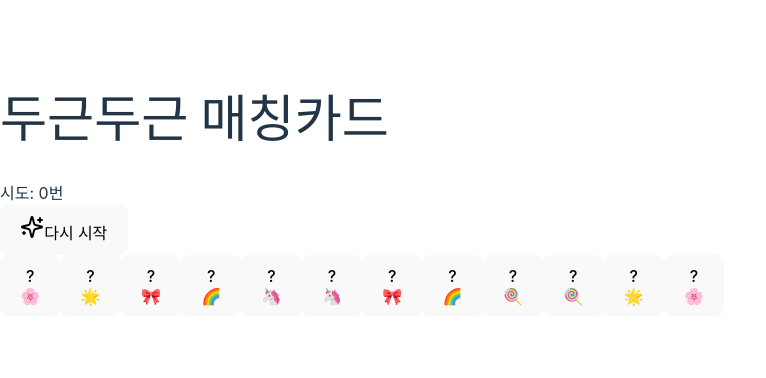
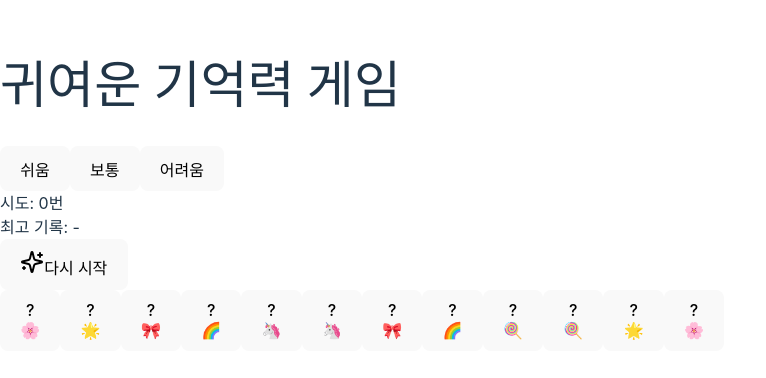
Before and after one commit to KIM-17/matching-card-game, a React (Vite) app: page / in a window 1280 px wide. Shown: the part 214-592 px from the top of the page, without its empty margins (0-766 px from the left). Built offline with nearby package versions, Linux system fonts and the light colour scheme.

Commit message:
Update App.jsx with improved memory game

```diff
--- a/src/App.jsx
+++ b/src/App.jsx
@@ -1,12 +1,27 @@
 import React, { useState, useEffect } from 'react';
 import { Sparkles } from 'lucide-react';
-
-const CARDS = [
+const DIFFICULTY_CARDS = {
+  easy: [
     '🌸', '🌟', '🎀', '🦄', '🌈', '🍭',
     '🌸', '🌟', '🎀', '🦄', '🌈', '🍭'
-];
+  ],
+  medium: [
+    '🌸', '🌟', '🎀', '🦄', '🌈', '🍭', '🎨', '🎪',
+    '🌸', '🌟', '🎀', '🦄', '🌈', '🍭', '🎨', '🎪'
+  ],
+  hard: [
+    '🌸', '🌟', '🎀', '🦄', '🌈', '🍭', '🎨', '🎪', '🎡', '🎢',
+    '🌸', '🌟', '🎀', '🦄', '🌈', '🍭', '🎨', '🎪', '🎡', '🎢'
+  ]
+};
 
-const Card = ({ isFlipped, children, onClick }) => (
+const DIFFICULTY_LABELS = {
+  easy: '쉬움',
+  medium: '보통',
+  hard: '어려움'
+};
+const Card = ({ isFlipped, children, onClick }) => {
+  return (
     <button
       onClick={onClick}
       className="relative w-full aspect-square bg-white rounded-xl shadow-lg overflow-hidden"
@@ -27,19 +42,39 @@ const Card = ({ isFlipped, children, onClick }) => (
       </div>
     </button>
   );
+};
+const DifficultySelector = ({ difficulty, onSelect }) => (
+  <div className="flex gap-2 justify-center mb-6">
+    {Object.entries(DIFFICULTY_LABELS).map(([key, label]) => (
+      <button
+        key={key}
+        onClick={() => onSelect(key)}
+        className={`px-4 py-2 rounded-lg text-lg ${
+          difficulty === key
+            ? 'bg-pink-500 text-white'
+            : 'bg-pink-100 text-pink-500 hover:bg-pink-200'
+        }`}
+      >
+        {label}
+      </button>
+    ))}
+  </div>
+ );
 
  const MemoryGame = () => {
+  const [difficulty, setDifficulty] = useState('easy');
   const [cards, setCards] = useState([]);
   const [flipped, setFlipped] = useState([]);
   const [matched, setMatched] = useState([]);
   const [moves, setMoves] = useState(0);
-
-  useEffect(() => {
-    shuffleCards();
-  }, []);
+  const [bestScores, setBestScores] = useState({
+    easy: Infinity,
+    medium: Infinity,
+    hard: Infinity
+  });
 
   const shuffleCards = () => {
-    const shuffled = [...CARDS]
+    const shuffled = [...DIFFICULTY_CARDS[difficulty]]
       .sort(() => Math.random() - 0.5)
       .map((card, index) => ({ id: index, content: card }));
     setCards(shuffled);
@@ -47,6 +82,10 @@ const MemoryGame = () => {
     setMatched([]);
     setMoves(0);
   };
+
+  useEffect(() => {
+    shuffleCards();
+  }, [difficulty]);
 
   const handleCardClick = (id) => {
     if (flipped.length === 2 || flipped.includes(id) || matched.includes(id)) return;
@@ -59,22 +98,36 @@ const MemoryGame = () => {
       const secondCard = cards[id];
 
       if (firstCard.content === secondCard.content) {
-        setMatched([...matched, flipped[0], id]);
+        const newMatched = [...matched, flipped[0], id];
+        setMatched(newMatched);
         setFlipped([]);
+
+        if (newMatched.length === cards.length) {
+          setBestScores(prev => ({
+            ...prev,
+            [difficulty]: Math.min(prev[difficulty], moves + 1)
+          }));
+        }
       } else {
         setTimeout(() => setFlipped([]), 1000);
       }
     }
   };
-
   return (
     <div className="p-6 bg-pink-50 rounded-2xl max-w-md mx-auto">
       <h1 className="text-3xl font-bold text-pink-500 text-center mb-6">
-        두근두근 매칭카드
+        귀여운 기억력 게임
       </h1>
 
+      <DifficultySelector difficulty={difficulty} onSelect={setDifficulty} />
+
       <div className="flex justify-between items-center mb-6">
+        <div>
           <div className="text-xl text-pink-600">시도: {moves}번</div>
+          <div className="text-sm text-pink-400">
+            최고 기록: {bestScores[difficulty] === Infinity ? '-' : `${bestScores[difficulty]}번`}
+          </div>
+        </div>
         <button
           onClick={shuffleCards}
           className="flex items-center gap-2 bg-pink-400 hover:bg-pink-500 text-white px-4 py-2 rounded-lg"
@@ -84,7 +137,11 @@ const MemoryGame = () => {
         </button>
       </div>
 
-      <div className="grid grid-cols-3 gap-3">
+      <div className={`grid gap-3 ${
+        difficulty === 'easy' ? 'grid-cols-3' :
+        difficulty === 'medium' ? 'grid-cols-4' :
+        'grid-cols-5'
+      }`}>
         {cards.map((card) => (
           <Card
             key={card.id}
@@ -104,6 +161,11 @@ const MemoryGame = () => {
           <p className="text-pink-500 mt-2">
             {moves}번 만에 성공하셨어요!
           </p>
+          {moves === bestScores[difficulty] && (
+            <p className="text-pink-400 mt-1">
+              ✨ 새로운 최고 기록 달성! ✨
+            </p>
+          )}
         </div>
       )}
     </div>
@@ -112,7 +174,9 @@ const MemoryGame = () => {
 
  const App = () => {
   return (
+    <div className="min-h-screen bg-pink-50 py-8">
       <MemoryGame />
+    </div>
   );
  };
 
```
Lines whose indentation alone changed are shown as unchanged.
